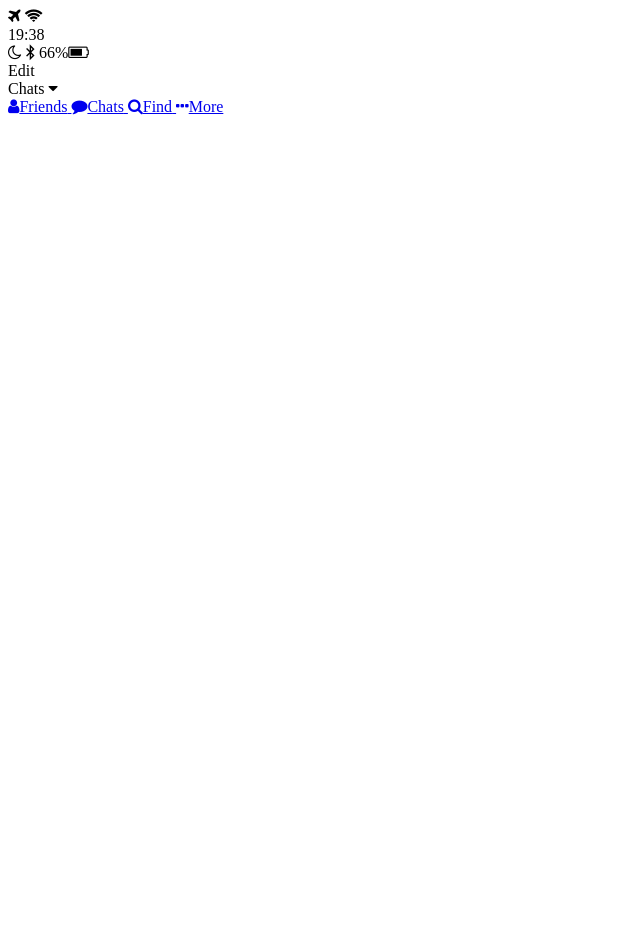
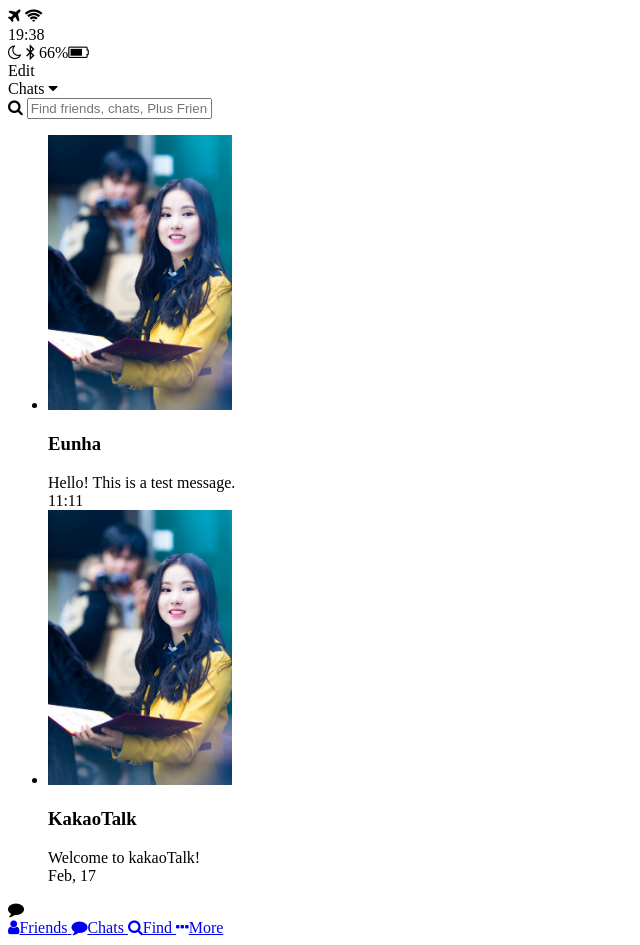
Before and after one commit to mintmarshmallow/kakao-clone, a plain HTML site: page chats.html in a window 1280 px wide. Shown: the whole page, without its empty margins (0-640 px from the left). Before the commit the page ends 800 px from the top, so only its background shows below. Drawn offline with Linux system fonts and the light colour scheme.

Commit message:
chats is done!

```diff
--- a/chats.html
+++ b/chats.html
@@ -37,6 +37,41 @@
     </div>
 
   </header>
+  <main class="chats">
+    <div class="search-bar">
+      <i class="fa fa-search"></i>
+      <input type="text" placeholder="Find friends, chats, Plus Friends">
+    </div>
+    <ul class="chats__list">
+      <li class="chats__chat">
+        <div class="chat__content">
+          <img src="images/은하-졸업식.jpg" style="width:15%;height:15%;">
+          <div class="chat__preview">
+            <h3 class="chat__user">Eunha</h3>
+            <span class="chat__last-message">Hello! This is a test message.</span>
+          </div>
+        </div>
+        <span class="chat__date-time">
+          11:11
+        </span>
+      </li>
+      <li class="chats__chat">
+        <div class="chat__content">
+          <img src="images/은하-졸업식.jpg" style="width:15%;height:15%;">
+          <div class="chat__preview">
+            <h3 class="chat__user">KakaoTalk</h3>
+            <span class="chat__last-message">Welcome to kakaoTalk!</span>
+          </div>
+        </div>
+        <span class="chat__date-time">
+          Feb, 17
+        </span>
+      </li>
+    </ul>
+    <div class="chat-btn">
+      <i class="fa fa-comment"></i>
+    </div>
+  </main>
   <nav class="tab-bar">
     <a href="index.html" class="tab-bar__tab">
       <i class="fa fa-user"></i><span class="tab-bar__title">Friends</span>
```
Also changed, not shown: index.html (+36 -1 lines), images/은하-졸업식.jpg (added).
